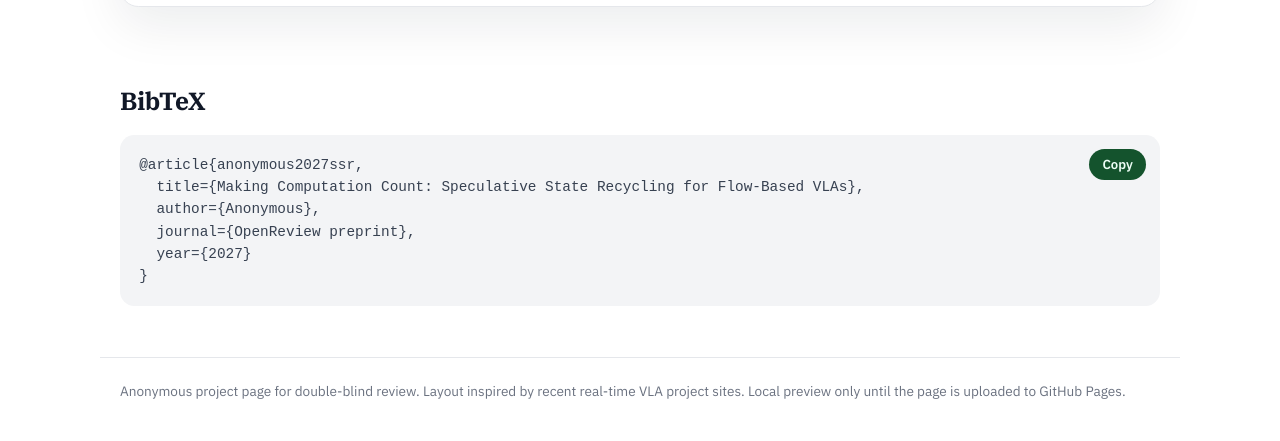
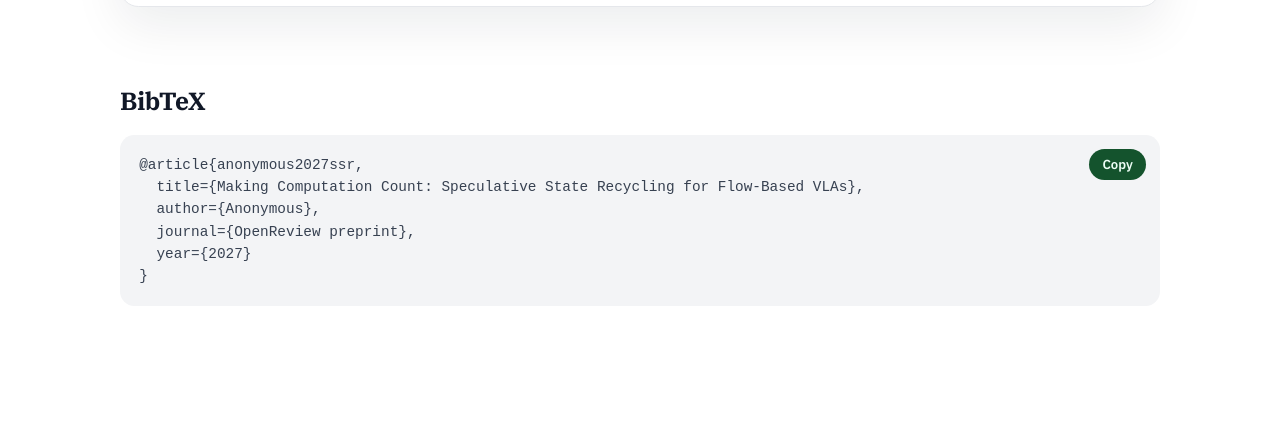
Before and after one commit to SsrAcc/speculative-state-recycling, a plain HTML site: page index.html in a window 1280 px wide. Shown: the part 4853-5294 px from the top of the page. After the commit the page ends 5210 px from the top, so only its background shows below. Drawn offline with Linux system fonts and the light colour scheme.

Commit message:
Remove local-preview footer from the project page

```diff
--- a/index.html
+++ b/index.html
@@ -218,11 +218,6 @@
     </div>
   </section>
 
-  <footer>
-    Anonymous project page for double-blind review. Layout inspired by recent real-time VLA project sites.
-    Local preview only until the page is uploaded to GitHub Pages.
-  </footer>
-
   <script>
     function copyBib() {
       const text = document.getElementById("bib").innerText;
--- a/style.css
+++ b/style.css
@@ -236,6 +236,7 @@ section {
   padding: 2.6rem 1.25rem 0;
   scroll-margin-top: 4.6rem;
 }
+section:last-of-type { padding-bottom: 3.2rem; }
 h2 {
   margin: 0 0 0.85rem;
   font-family: "IBM Plex Serif", Georgia, serif;
```
